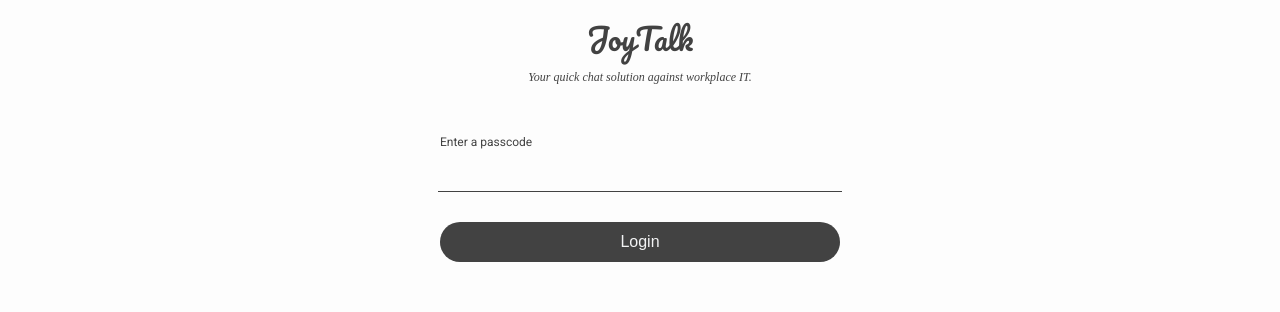
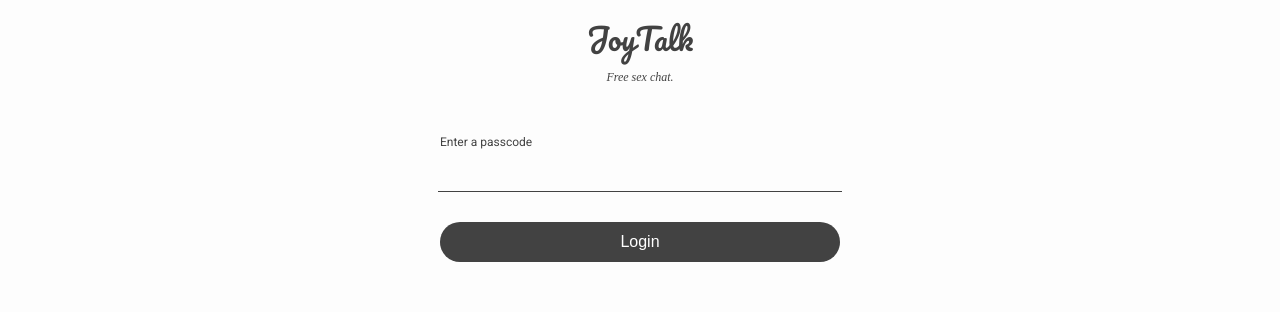
Before and after one commit to ramceconcepcion/joy-talk, a React (Create React App) app: page / in a window 1280 px wide. Shown: the part 263-575 px from the top of the page. Built offline with nearby package versions, Linux system fonts and the light colour scheme.

Commit message:
Fixed login on working on enter keypress

```diff
--- a/src/scripts/components/Login.tsx
+++ b/src/scripts/components/Login.tsx
@@ -9,12 +9,13 @@ class Login extends React.Component<any, any>{
         return (
             <div className="login">
                 <div className="login-title">JoyTalk</div>
-                <div className="login-subtitle">Your quick chat solution against workplace IT.</div>
-                <div className="login-form">
+                {/* <div className="login-subtitle">Your quick chat solution against workplace IT.</div> */}
+                <div className="login-subtitle">Free sex chat.</div>
+                <form className="login-form" onSubmit={(e) => this.props.onSubmit(this.refs.input1)}>
                     <label htmlFor="">Enter a passcode</label>
                     <input type="text" placeholder="" ref="input1" />
-                    <button onClick={(e) => this.props.onSubmit(this.refs.input1)}>Login</button>
-                </div>
+                    <input type="submit" value="Login" />
+                </form>
             </div>
         )
     }
--- a/src/styles/components/login.scss
+++ b/src/styles/components/login.scss
@@ -39,7 +39,7 @@
             font-size: 12px;
         }
 
-        input {
+        input[type="text"] {
             color: $primary-regular;
             border: none;
             border-bottom: 1px solid $primary-regular;
@@ -51,10 +51,10 @@
             font-size: 16px;
         }
 
-        button {
+        input[type="submit"] {
             background: $primary-regular;
             border: none;
-            color: $white;
+            color: #fff;
 
             border-radius: 50px;
             @include size(40px, 100%);
--- a/src/styles/themes.scss
+++ b/src/styles/themes.scss
@@ -29,12 +29,12 @@
                 color: $regular;
             }
 
-            input {
+            input[type="text"] {
                 color: $regular;
                 border-bottom: 1px solid $regular;
             }
 
-            button {
+            input[type="submit"] {
                 background: $regular;
             }
         }
```
